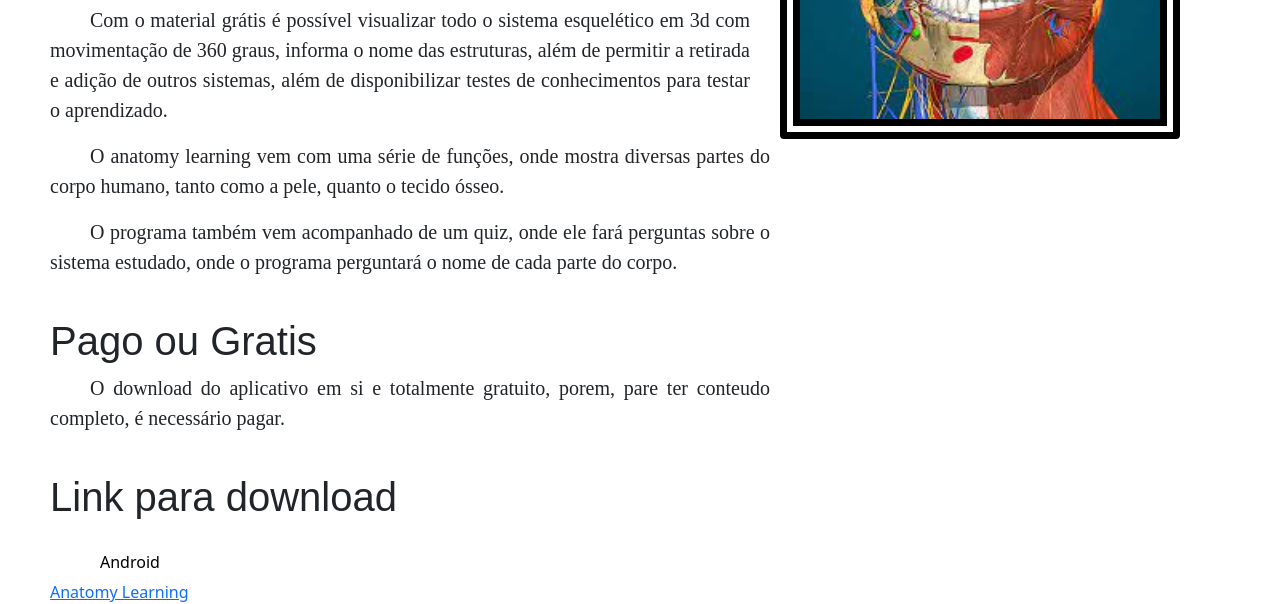
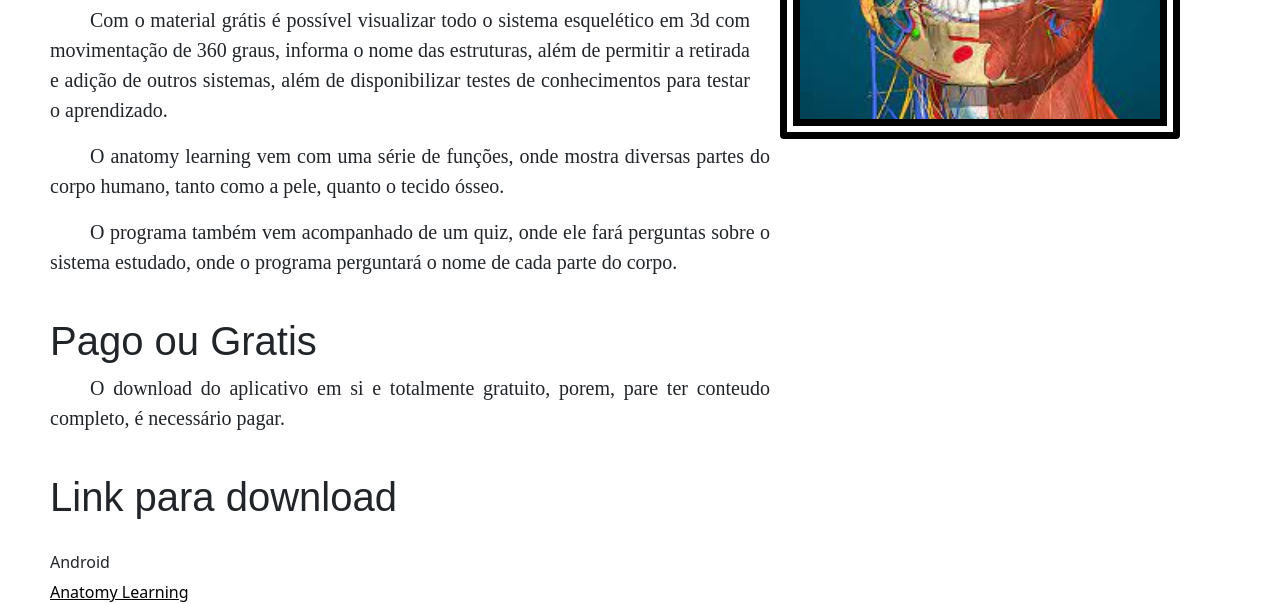
Before and after one commit to ProjetoAnatomia/ProjetoAnatomia.github.io, a plain HTML site: page paginas/learning.html in a window 1280 px wide. Shown: the part 419-1023 px from the top of the page. Drawn offline with Linux system fonts and the light colour scheme.

Commit message:
enviando

```diff
--- a/paginas/learning.html
+++ b/paginas/learning.html
@@ -51,10 +51,9 @@
     </div>
     <br>
     <h2>Link para download</h2>
-    <div class="baixar">
-      <br><h6>Android</h6>
-      <a href="https://play.google.com/store/apps/details?id=com.AnatomyLearning.Anatomy3DViewer3">Anatomy Learning</a>
-    </div>
+    <br><h6>Android</h6>
+    <a href="https://play.google.com/store/apps/details?id=com.AnatomyLearning.Anatomy3DViewer3" class="baixar">Anatomy Learning</a>
+
     <script src="../js/dist/dropdown.js"></script>
     <script src="../js/src/dropdown.js"></script>
     <script src="../js/bootstrap.bundle.js"></script>
```
Also changed, not shown: paginas/atlas.html (+1 -1 lines), paginas/digital.html (+1 -1 lines), paginas/esqueleto.html (+1 -1 lines).
